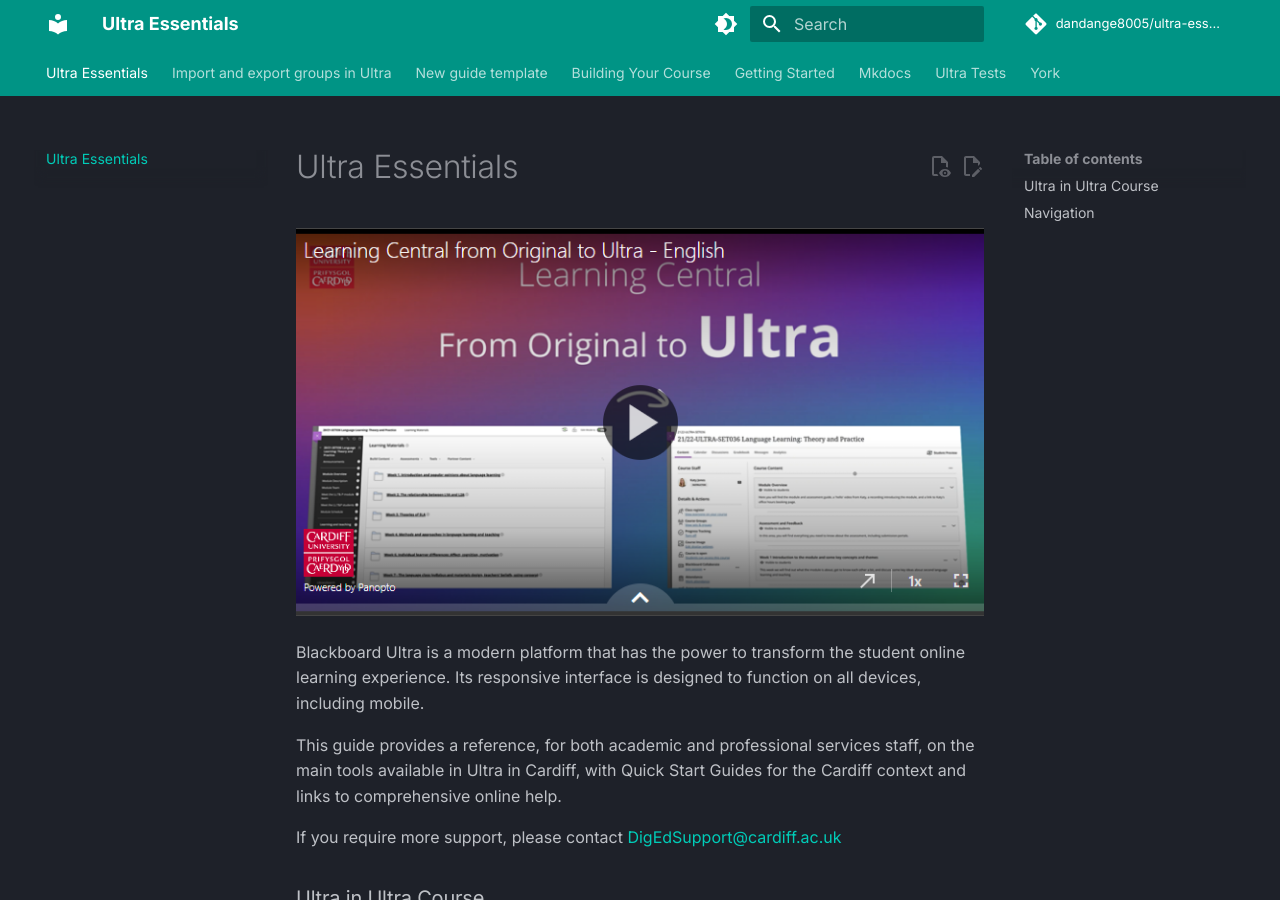
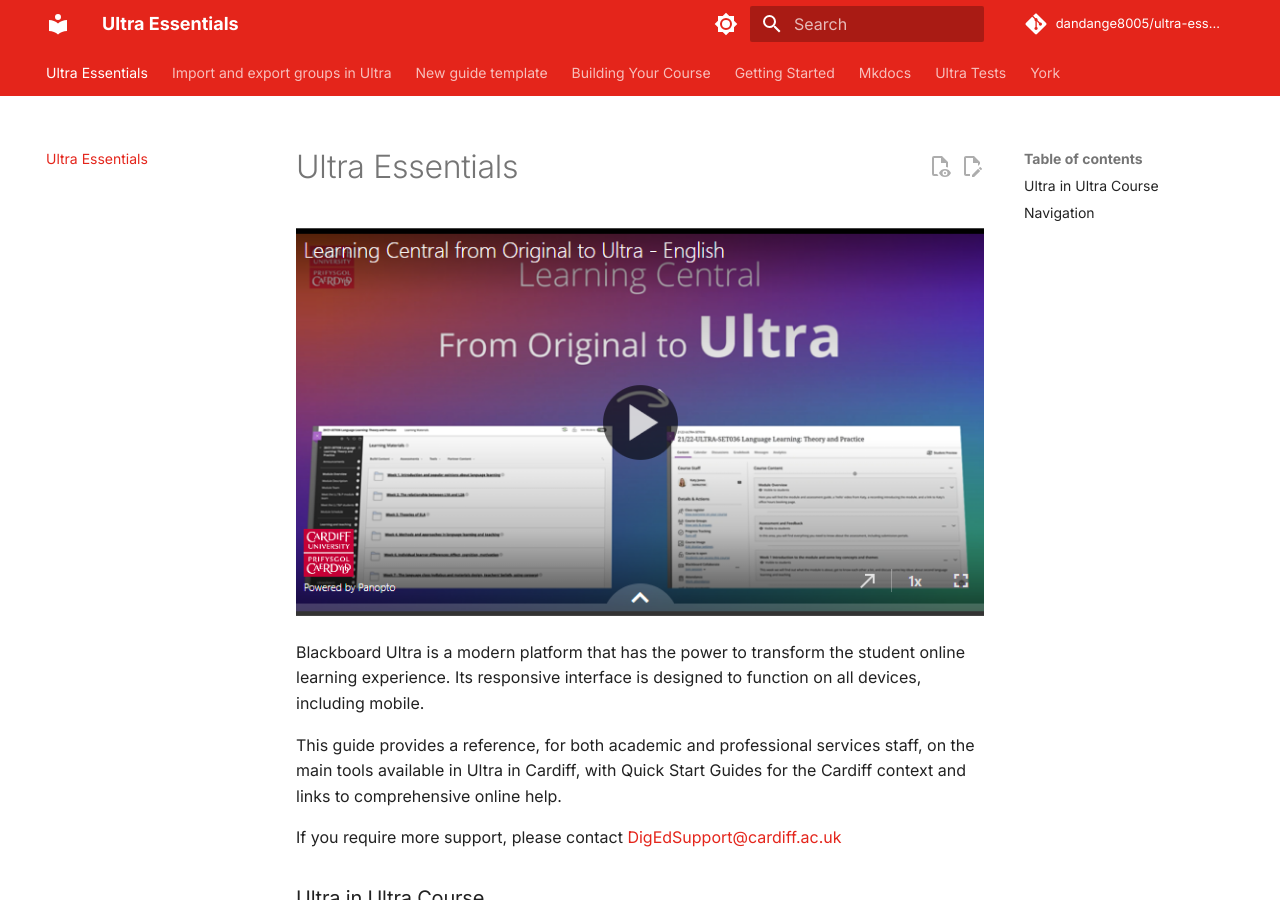
Before and after one commit to dandange8005/Ultra-Essentials, an MkDocs documentation site: the page built from docs/index.md, in a window 1280 px wide and 900 px high. Built offline with MkDocs 1.6.1 and Material for MkDocs 9.7.7, drawn with Linux system fonts in a browser that asks for light colours; comment, search, counter and statistics services are not loaded.

Commit message:
Refactor mkdocs.yml for improved theme settings and navigation structure; add cookie consent configuration.

```diff
--- a/mkdocs.yml
+++ b/mkdocs.yml
@@ -2,16 +2,14 @@
 site_name: Ultra Essentials
 repo_url: https://github.com/dandange8005/ultra-essentials
 repo_name: dandange8005/ultra-essentials
-#edit_uri: edit/main/docs/
+edit_uri: edit/main/docs/
 
-# theme settings
+# Navigation settings
+
+# Theme settings
 
 theme:
   name: material
-  font:
-    text: Inter
-    code: Roboto Mono
-
   features:
     - navigation.tabs
     - navigation.sections
@@ -28,19 +26,25 @@
     - content.action.view
 
   palette:
-    - scheme: slate
+    - media: "(prefers-color-scheme: light)"
+      scheme: default
+      toggle:
+        icon: material/brightness-7
+        name: Switch to dark mode
+      primary: custom
+      accent: indigo
+
+    - media: "(prefers-color-scheme: dark)"
+      scheme: slate
       toggle:
         icon: material/brightness-4
         name: Switch to light mode
-      primary: teal
+      primary: custom
       accent: indigo
 
-    - scheme: default
-      toggle:
-        icon: material/brightness-7
-        name: Switch to dark mode
-      primary: teal
-      accent: indigo
+  font:
+    text: Inter
+    code: Roboto Mono
 
 # Plugins
 plugins:
@@ -48,7 +52,7 @@
   - roamlinks
   - git-revision-date-localized
 
-# Extra CSS
+# Additional CSS
 extra_css:
  - stylesheets/extra.css
 
@@ -59,23 +63,14 @@
   - https://cdn.jsdelivr.net/npm/mathjax@3/es5/tex-mml-chtml.js
   - https://unpkg.com/mermaid/dist/mermaid.min.js
 
-# Cookies consent
-extra:
-  consent:
-    title: Cookie consent
-    description: >-
-      We use cookies to recognize your repeated visits and preferences, as well
-      as to measure the effectiveness of our documentation and whether users
-      find what they're searching for. With your consent, you're helping us to
-      make our documentation better.
 
 # Extensions
 markdown_extensions:
+  - admonition
+  - attr_list
   - footnotes
   - pymdownx.magiclink
-  - admonition
   - pymdownx.details
-  - attr_list
   - md_in_html
   - pymdownx.emoji:
       emoji_index: !!python/name:materialx.emoji.twemoji
@@ -94,3 +89,13 @@
       generic: true
   - pymdownx.tasklist:
       custom_checkbox: true
+
+# Cookies consent
+extra:
+  consent:
+    title: Cookie consent
+    description: >-
+      We use cookies to recognize your repeated visits and preferences, as well
+      as to measure the effectiveness of our documentation and whether users
+      find what they're searching for. With your consent, you're helping us to
+      make our documentation better.
```
